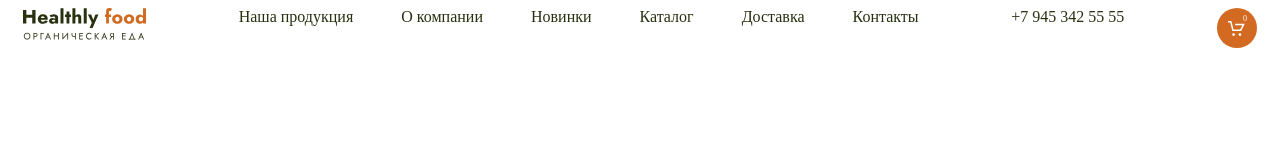
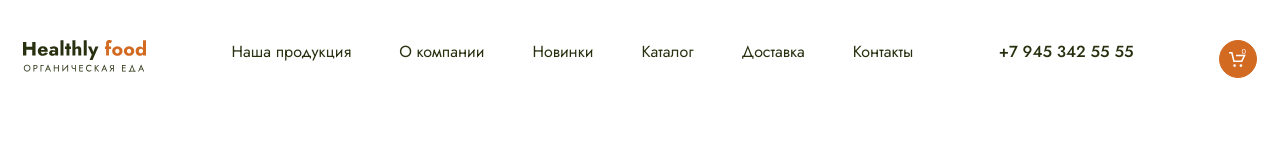
Before and after one commit to AlexSystemAdmin/Module02-Shop, a website built with webpack: page src/index.html in a window 1280 px wide. Built offline with nearby package versions, Linux system fonts and the light colour scheme.

Commit message:
Lesson_8

```diff
--- a/src/index.html
+++ b/src/index.html
@@ -33,9 +33,9 @@
                 </ul>
             </nav>
             <a href="tel:+79453425555" class="header__tel">+7 945 342 55 55</a>
-            <a href="#" class="header__cart">
+            <button href="#" class="header__cart">
                 <span class="header__counter">0</span>
-            </a>
+            </button>
         </header>
     </div>
 </body>
--- a/src/styles/main.scss
+++ b/src/styles/main.scss
@@ -1,7 +1,19 @@
-$text: #27300f;
+@import url('https://fonts.googleapis.com/css2?family=Cormorant:ital,wght@0,700;1,700&family=Jost:wght@400;500&display=swap');
+
+$green: #27300f;
 $orange: #d26a22;
 $white: #fff;
 
+$font-jost: 'Jost', sans-serif;
+$font-cormorant: 'Cormorant', serif;
+
+html{
+    font-size: 10px;
+}
+body{
+    font-size: 1.6rem;
+    font-family: $font-jost;
+}
 .header{
     max-width: 1440px;
     margin: 0 auto;
@@ -9,25 +21,27 @@ $white: #fff;
     padding-right: 15px;
     display: flex;
     justify-content: space-between;
+    margin-top: 4rem;
     &__nav{
         display: flex;
         list-style-type: none;
         margin: 0;
         padding-left: 0;
         align-items: center;
-        gap: 48px;
+        gap: 4.8rem;
     }
     &__link{
-        font-size: 16px;
-        color: $text;
+        font-size: 1.6rem;
+        color: $green;
         text-decoration: none;
         &:hover{
             color: $orange;
         }
     }
     &__tel{
-        font-size: 16px;
-        color: $text;
+        font-size: 1.6rem;
+        color: $green;
+        font-weight: 500;
         text-decoration: none;
         &:hover{
             color: $orange;
@@ -37,20 +51,25 @@ $white: #fff;
         display: block;
         background-image: url(../images/cart.svg);
         background-color: $orange;
-        width: 40px;
-        height: 40px;
+        width: 3.8rem;
+        height: 3.8rem;
         border-radius: 100%;
-        background-size: 17px 15px;
+        background-size: 1.7rem 1.5rem;
         background-repeat: no-repeat;
         background-position: center center;
         position: relative;
+        border: 1px solid $orange;
+        &:hover{
+            background-color: $green;
+            border: 1px solid $green;
+        }
     }
     &__counter{
-        font-size: 8px;
+        font-size: .8rem;
         color: $white;
         position: absolute;
-        right: 10px;
-        top: 6px;
+        right: 1rem;
+        top: .6rem;
     }
 }
 .logo{
@@ -58,6 +77,6 @@ $white: #fff;
     background-image: url(../images/logo.svg);
     background-repeat: no-repeat;
     background-size: cover;
-    width: 123px;
-    height: 32px;
+    width: 12.3rem;
+    height: 3.2rem;
 }
```
